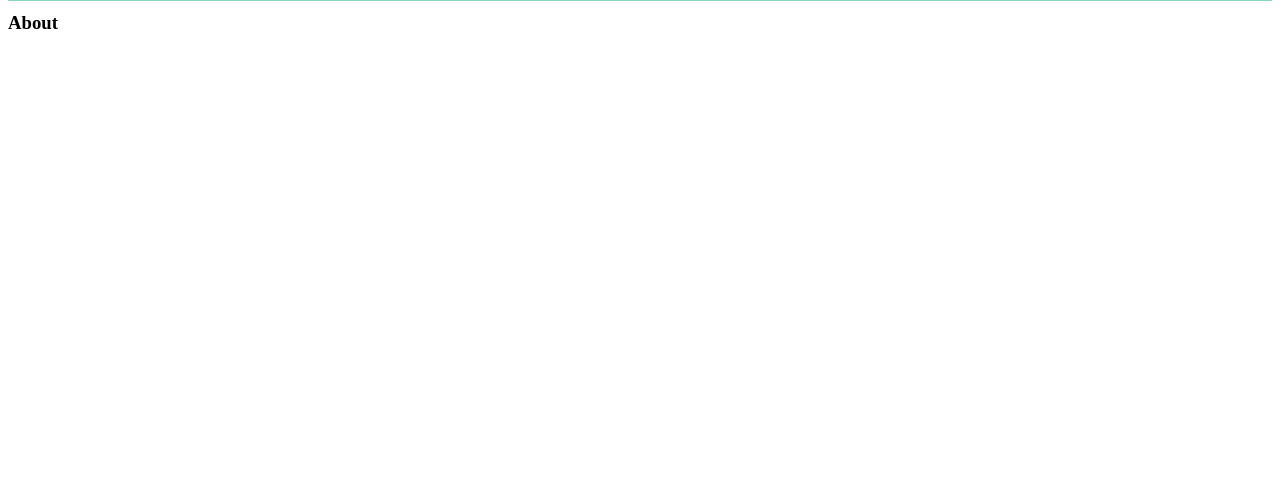
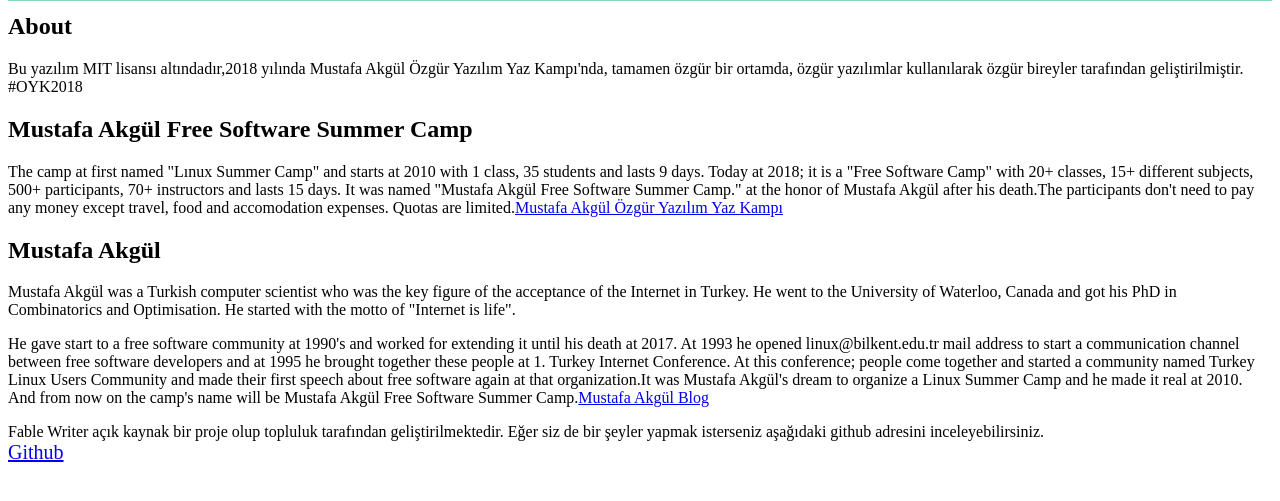
Before and after one commit to lyk2018-python/fabl-writer, a Django app: page /about/ in a window 1280 px wide. Shown: the part 61-562 px from the top of the page. Run offline with Django 3.2, Linux system fonts and the light colour scheme.

Commit message:
Update about.html :octopus:

```diff
--- a/fablwriter/templates/about.html
+++ b/fablwriter/templates/about.html
@@ -2,5 +2,39 @@
 
 {% block title %}FABLOPICASSO{% endblock %}
 {% block content %}
-    <h3>About</h3>
+    <h2>About</h2>
+    <p>
+        Bu yazılım MIT lisansı altındadır,2018 yılında Mustafa Akgül Özgür Yazılım Yaz Kampı'nda,
+        tamamen özgür bir ortamda, özgür yazılımlar kullanılarak
+        özgür bireyler tarafından geliştirilmiştir. <br>#OYK2018
+    </p>
+        <h2>Mustafa Akgül Free Software Summer Camp</h2>
+    <p> The camp at first named "Lınux Summer Camp" and starts at 2010 with 1 class,
+        35 students and lasts 9 days. Today at 2018; it is a "Free Software Camp" with
+        20+ classes, 15+ different subjects, 500+ participants, 70+ instructors and
+        lasts 15 days.
+        It was named "Mustafa Akgül Free Software Summer Camp." at
+        the honor of Mustafa Akgül after his death.The participants don't need to pay any money except travel,
+        food and accomodation expenses. Quotas are limited.<a href="https://kamp.linux.org.tr/" target="_blank">Mustafa Akgül Özgür Yazılım Yaz Kampı</a>
+    </p>
+    <h2>Mustafa Akgül</h2>
+      <p>Mustafa Akgül was a Turkish computer scientist who was the key figure of the
+        acceptance of the Internet in Turkey. He went to the University of Waterloo,
+        Canada and got his PhD in Combinatorics and Optimisation. He started with
+        the motto of "Internet is life".
+      </p>
+      <p>He gave start to a free software community at 1990's and worked
+        for extending it until his death at 2017. At 1993 he opened linux@bilkent.edu.tr
+        mail address to start a communication channel between free software developers
+        and at 1995 he brought together these people at 1. Turkey Internet Conference.
+        At this conference; people come together and started a community named Turkey
+        Linux Users Community and made their first speech about free software again
+        at that organization.It was Mustafa Akgül's dream to organize a Linux Summer Camp and he made it
+        real at 2010. And from now on the camp's name will be Mustafa Akgül Free Software
+        Summer Camp.<a href="http://blog.akgul.web.tr/" target="_blank">Mustafa Akgül Blog</a>
+    </p>
+    <p>
+        Fable Writer açık kaynak bir proje olup topluluk tarafından geliştirilmektedir. Eğer siz de bir şeyler yapmak isterseniz aşağıdaki github adresini inceleyebilirsiniz.<br>
+        <a href="https://github.com/lyk2018-python/fabl-writer" style="font-size:20px">Github</a>
+    </p>
 {% endblock %}
```
